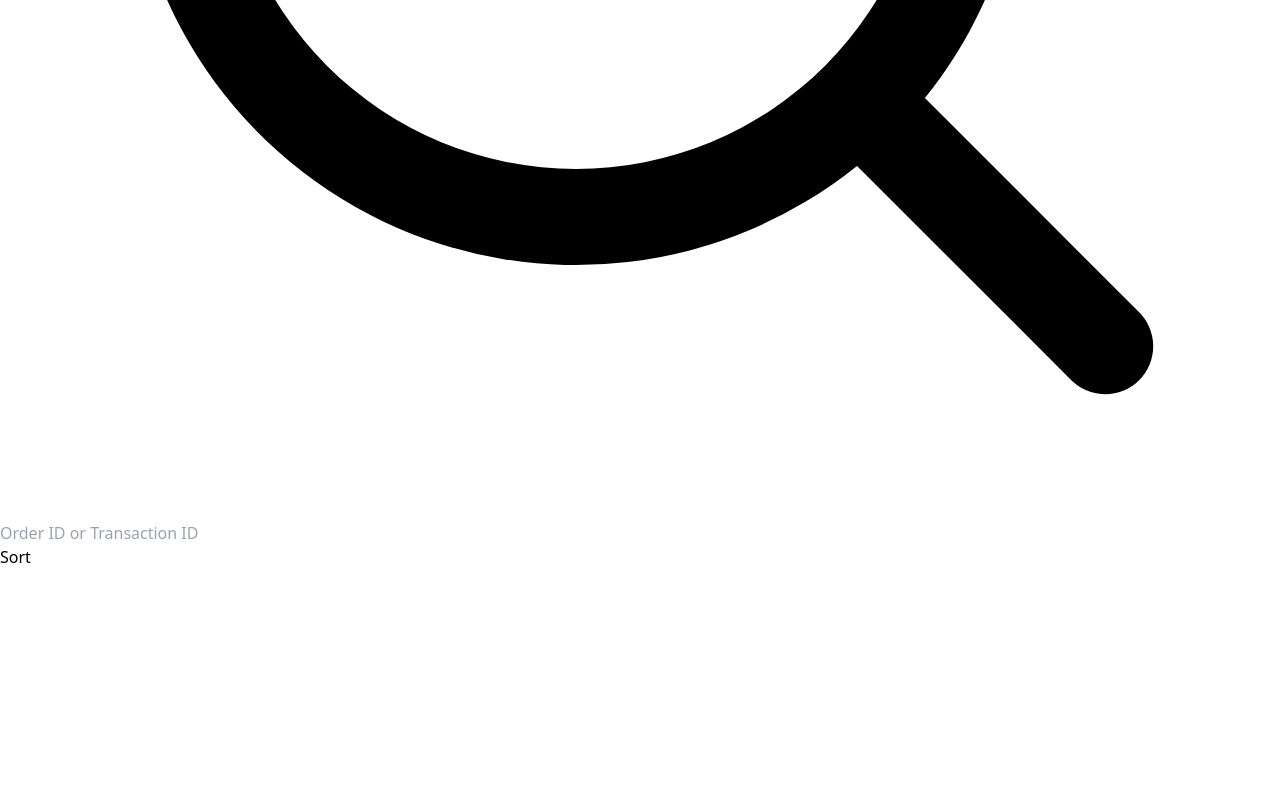
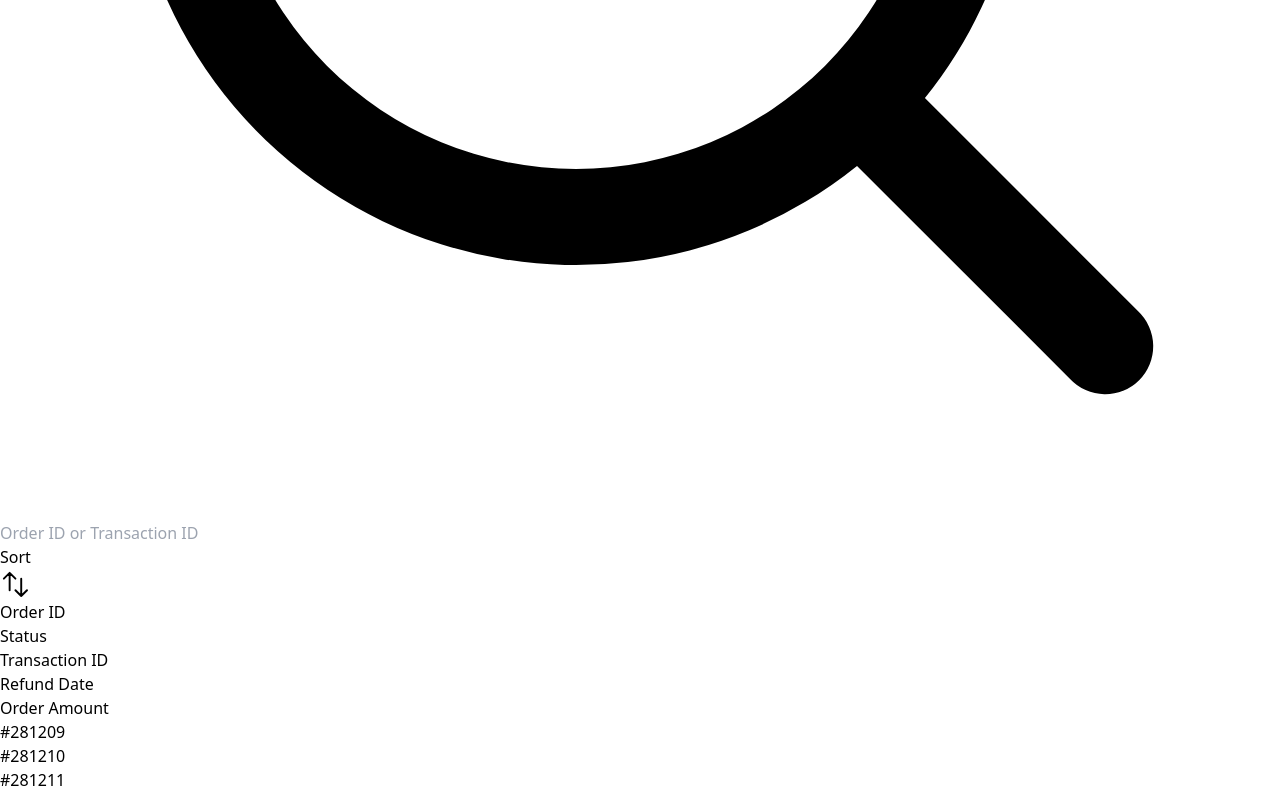
Before and after one commit to ashish98joshi/dukaan-tailwind, a React (Vite) app: page / in a window 1280 px wide. Shown: the part 10167-10963 px from the top of the page. Before the commit the page ends 10767 px from the top, so only its background shows below. Built offline with nearby package versions, Linux system fonts and the light colour scheme.

Commit message:
table added

```diff
--- a/src/components/DashboardContent.jsx
+++ b/src/components/DashboardContent.jsx
@@ -7,10 +7,12 @@ export const DashboardContent = () => {
     return <div className="px-3 py-3 sm:px-6 sm:py-7 w-full gap-6 flex flex-col bg-gray-100">
         <div className="flex justify-between">
             <span className="font-medium text-lg p-1">Overview</span>
+
             <div className="flex gap-2 px-3 py-2 bg-white rounded justify-end text-[#4D4D4D] items-center border ">
                 This Month <IoIosArrowDown/>
             </div>
         </div>
+
         <div className="flex gap-4 flex-wrap justify-between">
             <div className="rounded-lg bg-[#146EB4] hover:bg-[#0E4F82] flex flex-col gap-4 flex-grow">
                 <span className="text-white flex items-center px-4 py-2 pb-1 gap-2 text-lg">
@@ -19,6 +21,7 @@ export const DashboardContent = () => {
                         <path strokeLinecap="round" strokeLinejoin="round" d="M9.879 7.519c1.171-1.025 3.071-1.025 4.242 0 1.172 1.025 1.172 2.687 0 3.712-.203.179-.43.326-.67.442-.745.361-1.45.999-1.45 1.827v.75M21 12a9 9 0 1 1-18 0 9 9 0 0 1 18 0Zm-9 5.25h.008v.008H12v-.008Z" />
                     </svg>
                 </span>
+
                 <div className="px-4 flex items-center justify-between text-white ">
                     <p className="text-3xl font-semibold">₹2,312.23</p>
                     <p className="flex underline font-medium gap-x-px">23 Orders
@@ -27,11 +30,13 @@ export const DashboardContent = () => {
                         </svg>
                     </p>
                 </div>
+
                 <div className="px-5 flex rounded-md bg-[#0E4F82] h-10 w-full justify-between items-center text-slate-100 text-md m-auto py-2">
                     <p className="">Next Payment Date:</p>
                     <p className="jutsify-end">Today, 4:00PM</p>
                 </div>
             </div>
+
             <div className="flex-grow rounded-[8px] bg-white flex flex-col gap-4 shadow-sm h-fit">
                 <span className="text-black flex items-center px-4 py-2 pb-1 gap-2 text-lg">
                     Amount Pending
@@ -39,6 +44,7 @@ export const DashboardContent = () => {
                         <path strokeLinecap="round" strokeLinejoin="round" d="M9.879 7.519c1.171-1.025 3.071-1.025 4.242 0 1.172 1.025 1.172 2.687 0 3.712-.203.179-.43.326-.67.442-.745.361-1.45.999-1.45 1.827v.75M21 12a9 9 0 1 1-18 0 9 9 0 0 1 18 0Zm-9 5.25h.008v.008H12v-.008Z" />
                     </svg>
                 </span>
+
                 <div className="px-4 flex items-center justify-between text-black ">
                     <p className="text-3xl font-medium pb-5 justify-between items-center">₹92,312.20</p>
                     <p className="flex underline font-medium gap-x-px text-[#146EB4]">13 Orders
@@ -48,6 +54,7 @@ export const DashboardContent = () => {
                     </p>
                 </div>
             </div>
+
             <div className="flex-grow rounded-[8px] bg-white flex flex-col gap-4 shadow-sm h-fit">
                 <span className="text-black flex items-center px-4 py-2 pb-1 gap-2 text-lg">
                     Amount Processed
@@ -60,7 +67,7 @@ export const DashboardContent = () => {
                 </div>
             </div>
         </div>
+
         <DashboardTransaction/>
-        <DashboardTable/>
     </div>
 }
--- a/src/components/DashboardTable.jsx
+++ b/src/components/DashboardTable.jsx
@@ -1,25 +1,30 @@
+import { TableData } from "../utils/TableData";
+
+
 export const DashboardTable = () => {
-    return <div className="flex flex-col gap-3 bg-white rounded-md">
-        <div className="flex justify-between items-center p-2">
-            <div className="flex items-center gap-2 px-4 py-[6px] border border-[#D9D9D9] text-[#808080] rounded w-full max-w-[300px]">
-                <svg xmlns="http://www.w3.org/2000/svg" viewBox="0 0 20 20" className="w-5 h-5 fill-gray-500">
-                    <path fillRule="evenodd" d="M9 3.5a5.5 5.5 0 1 0 0 11 5.5 5.5 0 0 0 0-11ZM2 9a7 7 0 1 1 12.452 4.391l3.328 3.329a.75.75 0 1 1-1.06 1.06l-3.329-3.328A7 7 0 0 1 2 9Z" clipRule="evenodd" />
-                </svg>
-                <input type="text" className="w-full focus:outline-none caret-slate-400 text-[#808080] " placeholder="Order ID or Transaction ID"></input>
+    return <>
+        <TableHeader/>
+        <TableBody tableData={TableData}/>
+    </>
+}
+
+const TableHeader = () => {
+    const tableHeader = ['Order ID', 'Status', 'Transaction ID', 'Refund Date', 'Order Amount'];
+
+    return <div className="bg-gray-100 rounded-md grid grid-cols-5 gap-2 sm-gap-4 ml-1 mr-1 overflow-x">
+        {tableHeader.map((header, index) => {
+            return <div key={index} className={`px-3 py-2 items-center overflow-hidden  ${index == tableHeader.length - 1 ? 'text-right' : index < 3 ? 'text-center sm:text-left' : 'text-center'}`}>
+                {header}
             </div>
-            <div className="flex gap-2 mx-5 mt-1.5 sm:flex-grow justify-end mr-5 sm:pr-2">
-                <button className="rounded-md bg-white w-20 h-10 px-2.5 border border-[#D9D9D9] ">
-                <p>Sort</p>
-                <svg xmlns="http://www.w3.org/2000/svg" className="h-5 w-5 fill-gray-700" viewBox="0 0 20 20" fill="none">
-                    <path fillRule="evenodd" d="M18 5v8a2 2 0 01-2 2h-5l-5 4v-4H4a2 2 0 01-2-2V5a2 2 0 012-2h12a2 2 0 012 2zM7 8H5v2h2V8zm2 0h2v2H9V8zm6 0h-2v2h2V8z" clipRule="evenodd" />
-                </svg>
-                </button>
-                <button className="rounded-md bg-white w-20 h-10 px-2.5 border border-[#D9D9D9] items-center">
-                <svg xmlns="http://www.w3.org/2000/svg" className="h-5 w-5 fill-gray-700" viewBox="0 0 20 20" fill="currentColor">
-                    <path fillRule="evenodd" d="M10 18a8 8 0 100-16 8 8 0 000 16zm1-11a1 1 0 10-2 0v3.586L7.707 9.293a1 1 0 00-1.414 1.414l3 3a1 1 0 001.414 0l3-3a1 1 0 00-1.414-1.414L11 10.586V7z" clipRule="evenodd" />
-                </svg>
-                </button>
-            </div>
-        </div>
+        })}
     </div>
 }
+
+const TableBody = ({tableData}) => {
+    return <div className="h-fit">
+        {tableData.map((data, idx) => {
+            return <div>{data.orderId}</div>
+        })}
+
+    </div>
+}
--- a/src/components/DashboardTransaction.jsx
+++ b/src/components/DashboardTransaction.jsx
@@ -1,9 +1,40 @@
+import { DashboardTable } from "./DashboardTable"
+
 export const DashboardTransaction = () => {
-    return <section className="flex-col flex px-3 sm:px-1 gap-6">
+    return <><section className="flex-col flex px-3 sm:px-1 gap-6">
         <p className="text-black font-semibold text-2xl">Transactions | This Month</p>
         <div className="flex gap-3">
             <button className="rounded-full px-4 py-1 bg-[#E6E6E6] text-[#808080] text-lg">Payouts (22)</button>
             <button className="rounded-full px-4 py-1 bg-[#146EB4] text-white text-lg ">Refund (6)</button>
         </div>
     </section>
+
+    <div className="flex flex-col gap-2 bg-white p-2">
+        <div className="flex justify-between items-center p-2 gap-2 rounded-md">
+            <div className="flex  gap-2 px-4 py-[6px] border border-[#D9D9D9] text-[#808080] rounded w-full max-w-[300px]">
+                <svg xmlns="http://www.w3.org/2000/svg" viewBox="0 0 20 20" className="w-5 h-5 fill-gray-500">
+                    <path fillRule="evenodd" d="M9 3.5a5.5 5.5 0 1 0 0 11 5.5 5.5 0 0 0 0-11ZM2 9a7 7 0 1 1 12.452 4.391l3.328 3.329a.75.75 0 1 1-1.06 1.06l-3.329-3.328A7 7 0 0 1 2 9Z" clipRule="evenodd" />
+                </svg>
+
+                <input type="text" className="w-full focus:outline-none caret-slate-400 text-[#808080] " placeholder="Order ID or Transaction ID"></input>
+            </div>
+
+            <div className="flex gap-2 items-center">
+                <button className="flex rounded-md bg-white w-20 h-10 px-2.5 border border-[#D9D9D9] items-center gap-2 text-[#4D4D4D]">
+                <p>Sort</p>
+                <svg xmlns="http://www.w3.org/2000/svg" fill="none" viewBox="0 0 24 24" strokeWidth={1.5} stroke="currentColor" className="w-6 h-6">
+                    <path strokeLinecap="round" strokeLinejoin="round" d="M3 7.5 7.5 3m0 0L12 7.5M7.5 3v13.5m13.5 0L16.5 21m0 0L12 16.5m4.5 4.5V7.5" />
+                </svg>
+                </button>
+
+                <button className="rounded-md bg-white w-10 h-10 p-2 border border-[#D9D9D9] text-[#4D4D4D]">
+                <svg xmlns="http://www.w3.org/2000/svg" fill="none" viewBox="0 0 24 24" strokeWidth={1.5} stroke="currentColor" className="w-6 h-5">
+                    <path strokeLinecap="round" strokeLinejoin="round" d="M3 16.5v2.25A2.25 2.25 0 0 0 5.25 21h13.5A2.25 2.25 0 0 0 21 18.75V16.5M16.5 12 12 16.5m0 0L7.5 12m4.5 4.5V3" />
+                </svg>
+                </button>
+            </div>
+        </div>
+        <DashboardTable/>
+    </div>
+    </>
 }
--- /dev/null
+++ b/src/utils/TableData.js
@@ -0,0 +1,57 @@
+export const TableData = [
+    {
+        orderId: '#281209',
+        status: 'successful',
+        transactionId: 'TRX123456',
+        refundDate: 'Today, 8:45 PM',
+        orderAmount: '₹1125.00'
+    },{
+        orderId: '#281210',
+        status: 'processing',
+        transactionId: 'TRX123457',
+        refundDate: 'Today, 8:46 PM',
+        orderAmount: '₹950.00'
+    },{
+        orderId: '#281211',
+        status: 'successful',
+        transactionId: 'TRX123458',
+        refundDate: 'Today, 8:47 PM',
+        orderAmount: '₹1375.50'
+    },{
+        orderId: '#281212',
+        status: 'processing',
+        transactionId: 'TRX123459',
+        refundDate: 'Today, 8:48 PM',
+        orderAmount: '₹820.75'
+    },{
+        orderId: '#281213',
+        status: 'successful',
+        transactionId: 'TRX123460',
+        refundDate: 'Today, 8:49 PM',
+        orderAmount: '₹2050.25'
+    },{
+        orderId: '#281214',
+        status: 'processing',
+        transactionId: 'TRX123461',
+        refundDate: 'Today, 8:50 PM',
+        orderAmount: '₹610.90'
+    },{
+        orderId: '#281215',
+        status: 'successful',
+        transactionId: 'TRX123462',
+        refundDate: 'Today, 8:51 PM',
+        orderAmount: '₹735.25'
+    },{
+        orderId: '#281216',
+        status: 'processing',
+        transactionId: 'TRX123463',
+        refundDate: 'Today, 8:52 PM',
+        orderAmount: '₹140.00'
+    },{
+        orderId: '#281217',
+        status: 'successful',
+        transactionId: 'TRX123464',
+        refundDate: 'Today, 8:53 PM',
+        orderAmount: '₹1825.75'
+    }
+]
```
